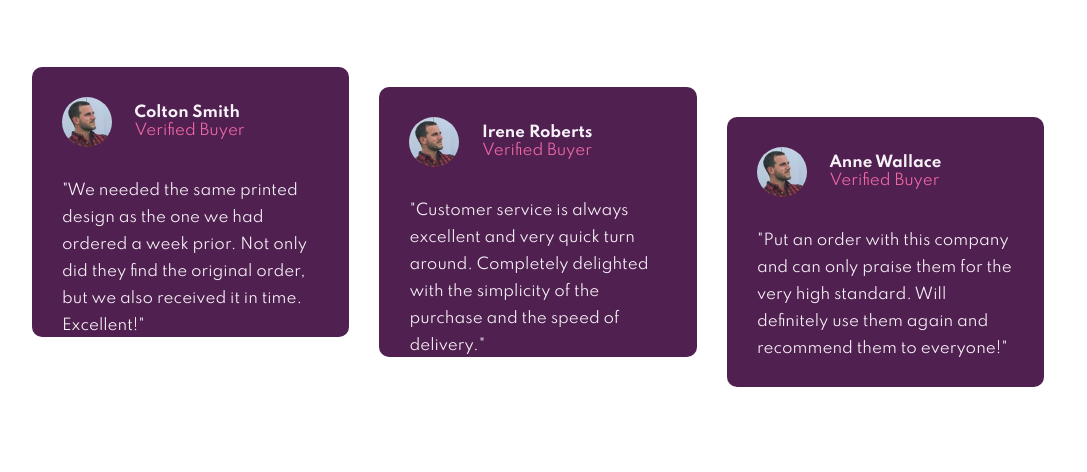
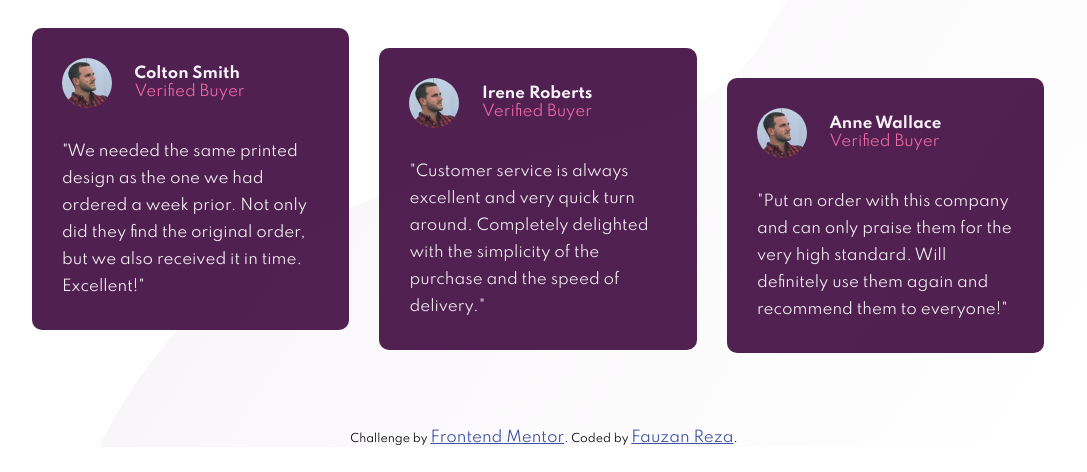
Before and after one commit to codebyfauzan/social-proof-section, a plain HTML site: page index.html in a window 1280 px wide. Shown: the part 353-825 px from the top of the page, without its empty margins (96-1183 px from the left). After the commit the page ends 800 px from the top, so only its background shows below. Drawn offline with Linux system fonts and the light colour scheme.

Commit message:
adding background

```diff
--- a/index.html
+++ b/index.html
@@ -21,6 +21,7 @@
 
 <body>
 
+  <div class="background"></div>
   <div class="container">
     <header>
       <section id="title">
@@ -102,11 +103,11 @@
   </div>
 
 
-  <!-- <div class="attribution">
+  <div class="attribution">
     Challenge by
-    <a href="https://www.frontendmentor.io?ref=challenge" target="_blank">Frontend Mentor</a>. Coded by <a href="#">Your
-      Name Here</a>.
-  </div> -->
+    <a href="https://www.frontendmentor.io?ref=challenge" target="_blank">Frontend Mentor</a>.
+    Coded by <a href="https://www.frontendmentor.io/profile/codebyfauzan">Fauzan Reza</a>.
+  </div>
 </body>
 
 </html>
--- a/style.css
+++ b/style.css
@@ -12,15 +12,46 @@ body {
     flex-direction: column;
     justify-content: center;
     align-items: center;
-    padding: 5rem 0;
+    padding: 4rem 0;
+    position: relative;
+    z-index: 99;
+    /* background: url("images/bg-pattern-top-desktop.svg") no-repeat left top,
+    url("images/bg-pattern-bottom-desktop.svg") no-repeat right bottom, lightblue; */
 }
+
+/* Background */
+.background {
+    width: 100%;
+    height: 100%;
+    background-color: lightblue;
+    position: absolute;
+    background: url("images/bg-pattern-top-mobile.svg") no-repeat left top,
+    url("images/bg-pattern-bottom-mobile.svg") no-repeat right bottom;
+}
+/* .bg-top {
+    filter: drop-shadow(5px 5px 0px black);
+    position: absolute;
+    z-index: 10;
+    top: 0;
+    left: 0;
+}
+.bg-bottom {
+    filter: drop-shadow(5px 5px 0px black);
+    position: absolute;
+    z-index: 10;
+    bottom: -10%;
+    right: 0;
+} */
 
 /* Container */
 .container {
+    z-index: -1;
     background-color: hsl(0, 0%, 100%);
     width: 90vw;
     display: flex;
     flex-direction: column;
+    /* margin-top: 5rem; */
+    /* box-shadow: 4px 4px 15px rgba(0, 0, 0, 0.1); */
 }
 
 #title h1 {
@@ -93,8 +124,30 @@ main .review-item article {
     line-height: 1.8rem;
 }
 
+/* Footer */
+.attribution {
+    position: absolute;
+    bottom: 0;
+    font-size: 11px;
+    text-align: center;
+}
+
+.attribution a {
+    color: hsl(228, 45%, 44%);
+}
+
 /* Responsive Settings */
-@media only screen and (min-width: 768px) {
+@media (min-width: 1100px) {
+
+    body {
+        height: 100vh;
+    }
+
+    .background {
+        background: url("images/bg-pattern-top-desktop.svg") no-repeat left top,
+        url("images/bg-pattern-bottom-desktop.svg") no-repeat right bottom;
+    }
+
     .container {
         width: 80vw;
     }
@@ -112,6 +165,7 @@ main .review-item article {
         font-size: 3.5rem;
         text-align: left;
         margin-bottom: 0.5rem;
+        line-height: 3.5rem;
     }
 
     #title p {
@@ -132,11 +186,14 @@ main .review-item article {
     }
 
     #rating ul li:nth-child(1) {
-        margin: 1rem 100px 10px 0;
+        margin: 1rem 100px 5px 0;
     }
 
     #rating ul li:nth-child(2) {
-        margin: 1rem 50px 10px 0;
+        margin: 1rem 50px 5px 0;
+    }
+    #rating ul li:nth-child(3) {
+        margin-bottom: 0;
     }
 
     #rating ul li picture {
@@ -146,13 +203,12 @@ main .review-item article {
     /* Main */
     main {
         display: inline-block;
-        margin-top: 60px;
+        margin-top: 40px;
     }
 
     main .review-item {
         float: left;
         width: 31%;
-        height: 270px;
         text-align: left;
         padding: 2rem;
     }
@@ -164,24 +220,3 @@ main .review-item article {
         margin-top: 60px;
     }
 }
-
-
-
-
-
-
-
-
-
-
-
-
-/* Footer */
-.attribution {
-    font-size: 11px;
-    text-align: center;
-}
-
-.attribution a {
-    color: hsl(228, 45%, 44%);
-}
```
